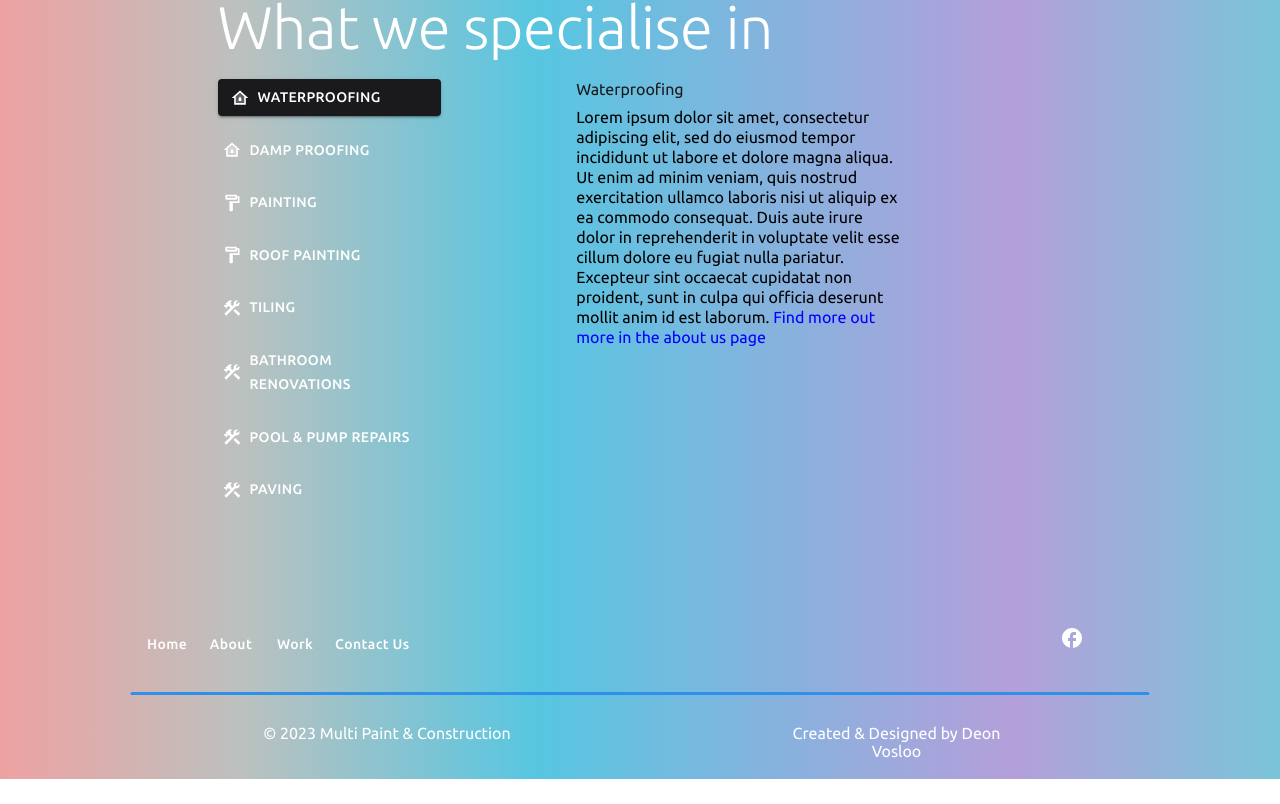
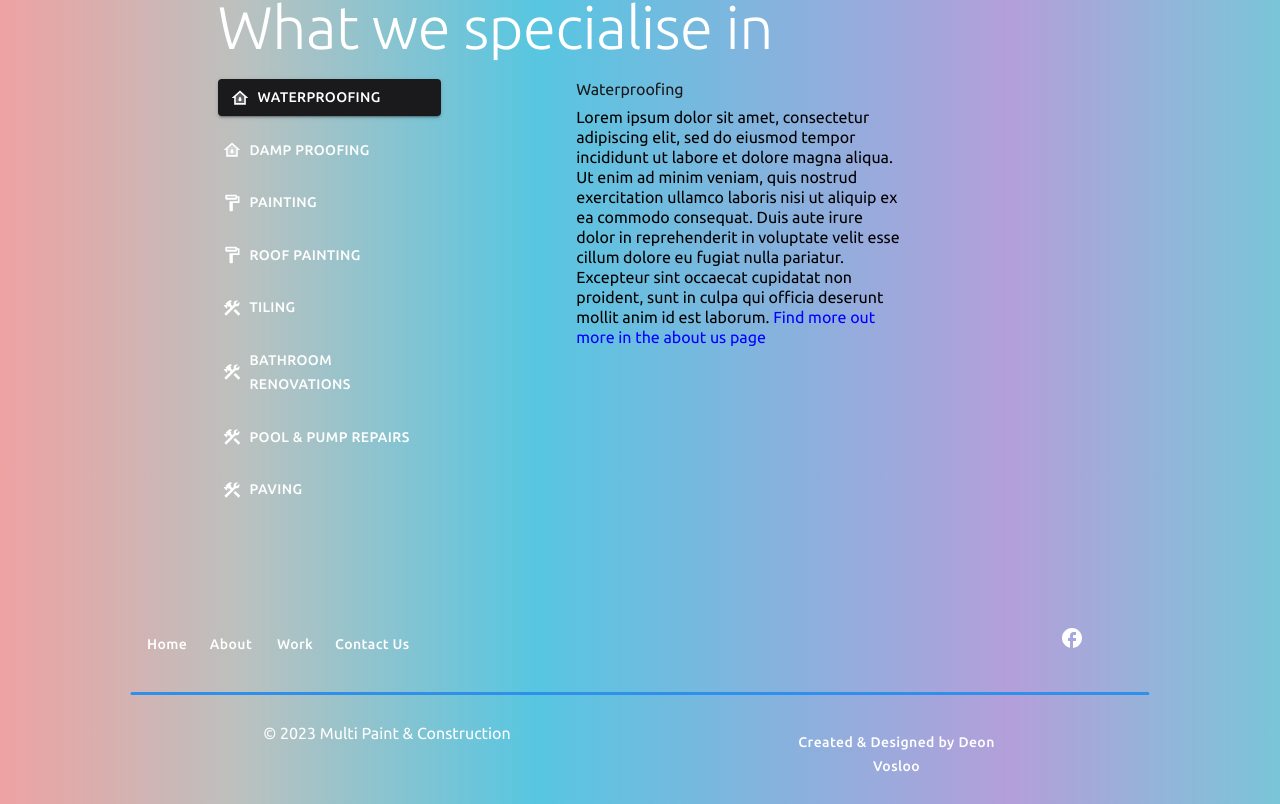
Before and after one commit to DeonVosloo/multipcon, a React (Create React App) app in the folder multipcon/: page / in a window 1280 px wide. Shown: the part 539-1343 px from the top of the page. Before the commit the page ends 1318 px from the top, so only its background shows below. Built offline with nearby package versions, Linux system fonts and the light colour scheme.

Commit message:
changed creator text in footer to button

```diff
--- a/multipcon/src/components/footer/Footergrid.jsx
+++ b/multipcon/src/components/footer/Footergrid.jsx
@@ -58,7 +58,13 @@ export default function FooterGrid()
 
         <Grid item xs={11} md={2.375} sx={{display: "flex", justifyContent: { xs: 'center', md: 'start' }, marginTop: "1%", marginBottom: "1.5%", color: "white", fontFamily: `Ubuntu, sans-serif`}}>
           <Box>
-            <Typography variant="p" color="" onClick={() => window.open("https://github.com/DeonVosloo", "_blank")}>{"Created & Designed by Deon Vosloo"}</Typography>
+
+            <Tooltip title="Click me to open the website creators github" sx={{fontFamily: `Ubuntu, sans-serif`}}>
+              <Button variant="text" onClick={() => window.open("https://github.com/DeonVosloo", "_blank")}>
+                <Typography variant="p" color="white" sx={{textTransform: "none"}}>{"Created & Designed by Deon Vosloo"}</Typography>
+              </Button>
+
+              </Tooltip>
           </Box>
         </Grid>
 
```
